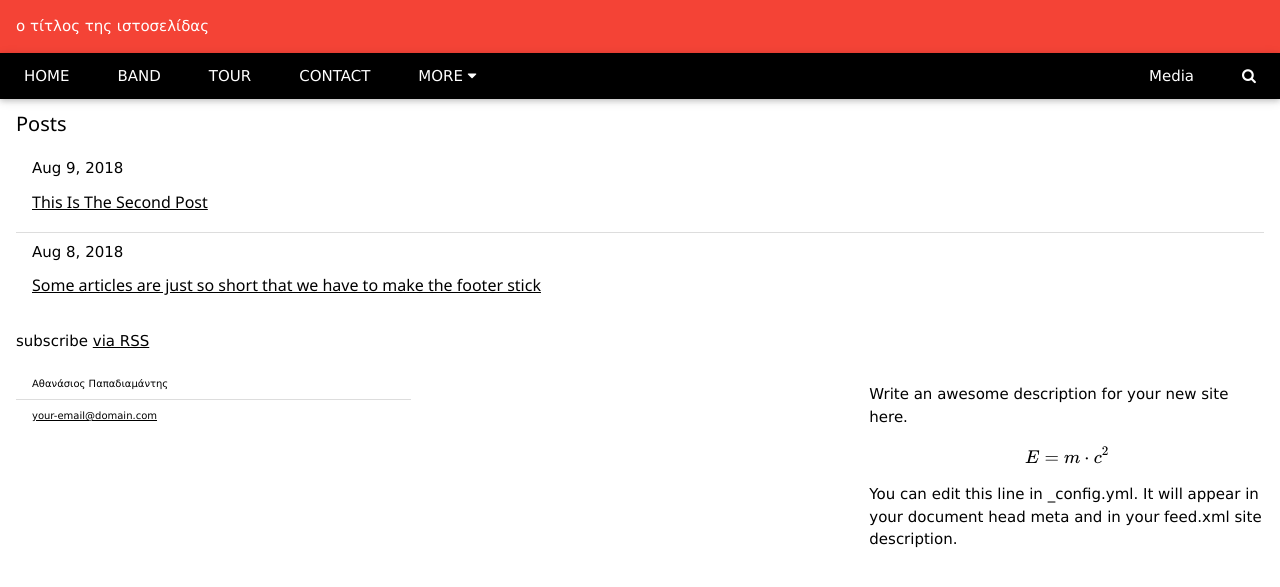
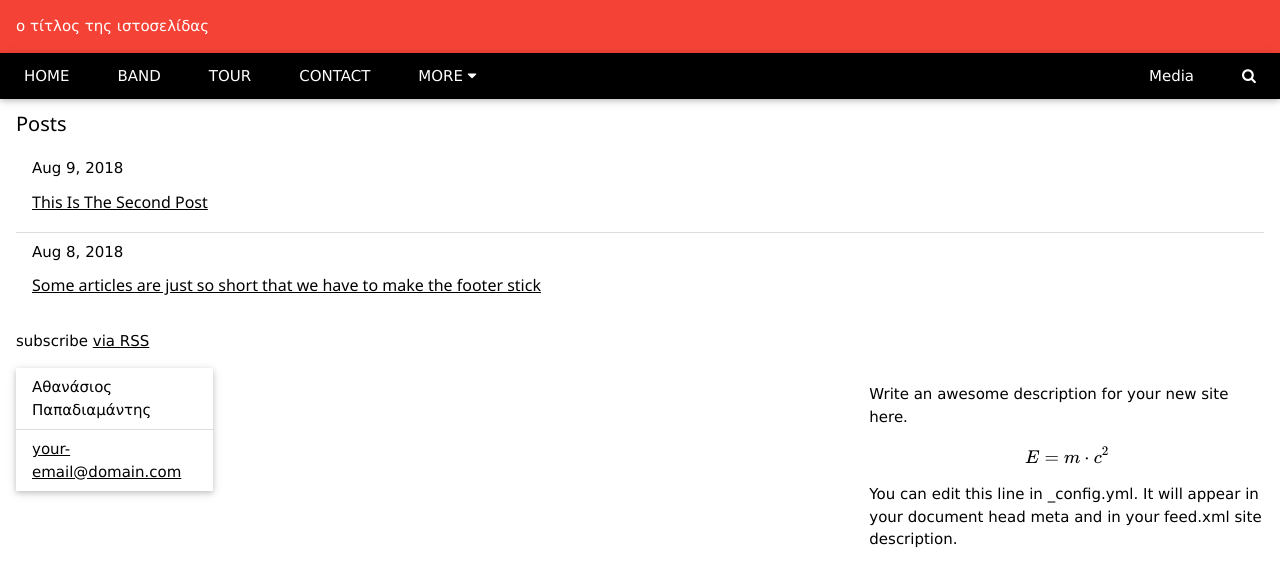
Before and after one commit to mrubyz/test, a Jekyll site: the page built from index.md, in a window 1280 px wide. Shown: the top 587 px of the page. Built offline with Jekyll 4.4.1, drawn with Linux system fonts in a browser that asks for light colours; formulas are drawn with MathJax 3.

Commit message:
Update footer.html

```diff
--- a/_includes/footer.html
+++ b/_includes/footer.html
@@ -1,6 +1,6 @@
 <div class="w3-row">
 <div class="w3-third w3-container ">
-  <ul class="w3-ul w3-tiny">
+  <ul class="w3-ul w3-card" style="width:50%">
           <li class="p-name">
             {%- if site.author -%}
               {{ site.author | escape }}
```
